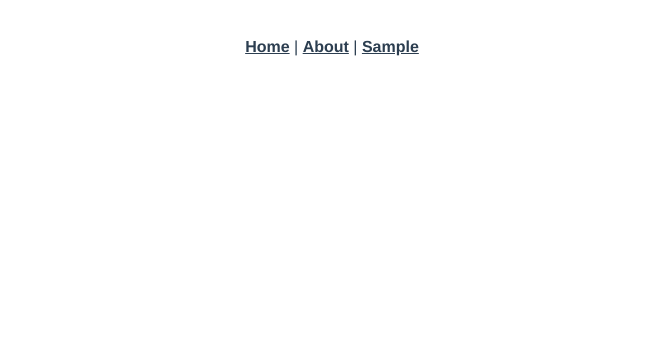
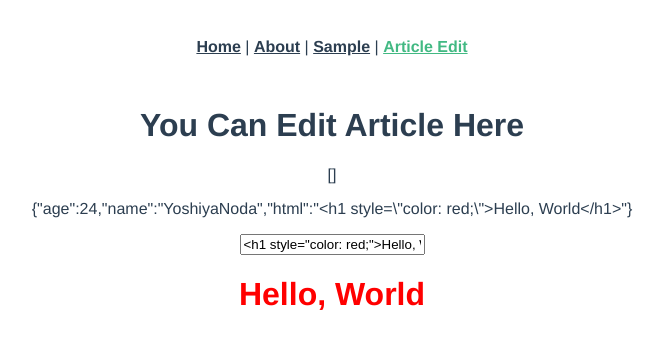
Before and after one commit to YoshiyaNoda/VueFront, a Vue app: page /article_edit in a window 1280 px wide. Shown: the top 348 px of the page, without its empty margins (308-971 px from the left). Built offline with nearby package versions, Linux system fonts and the light colour scheme.

Commit message:
v-html等のサンプル

```diff
--- a/src/App.vue
+++ b/src/App.vue
@@ -3,7 +3,8 @@
     <div id="nav">
       <router-link to="/home">Home</router-link> |
       <router-link to="/about">About</router-link> |
-      <router-link to="/sample">Sample</router-link>
+      <router-link to="/sample">Sample</router-link> |
+      <router-link to="/article_edit">Article Edit</router-link>
     </div>
     <router-view/>
   </div>
--- a/src/router/index.js
+++ b/src/router/index.js
@@ -2,6 +2,7 @@ import Vue from 'vue'
 import VueRouter from 'vue-router'
 import Home from '../views/Home.vue'
 import Sample from '../views/Sample.vue'
+import ArticleEdit from '../views/ArticleEdit.vue'
 import HpCreate from '../views/HpCreate.vue'
 
 Vue.use(VueRouter)
@@ -23,6 +24,11 @@ const routes = [
     component: Sample
   },
   {
+    path: '/article_edit',
+    name: 'ArticleEdit',
+    component: ArticleEdit
+  },
+  {
     path: '/about',
     name: 'About',
     // route level code-splitting
--- /dev/null
+++ b/src/views/ArticleEdit.vue
@@ -0,0 +1,47 @@
+<template>
+  <div class="wrapper">
+    <h1>You Can Edit Article Here</h1>
+    <div>{{articles}}</div>
+    <p>{{data2json}}</p>
+    <input type="text" v-model="sampleData.html">
+    <div v-html="sampleData.html"></div>
+  </div>
+</template>
+
+<script>
+import axios from 'axios';
+export default {
+  data: function() {
+    return {
+      articles: [],
+      sampleData: {
+        age: 24,
+        name: 'YoshiyaNoda',
+        html: '<h1 style="color: red;">Hello, World</h1>'
+      }
+    };
+  },
+  computed: {
+      data2json: function() {
+        return JSON.stringify(this.sampleData);
+      }
+    },
+  mounted: function() {
+
+  },
+  methods: {
+    fetch: async function() {
+      const url = "http://localhost:8000/fetch_articles";
+      await axios.get(url).then(res => {
+        this.articles = JSON.parse(res.data);
+      }).catch(e => {
+        console.log(e);
+      });
+    }
+  }
+}
+</script>
+
+<style>
+
+</style>
```
